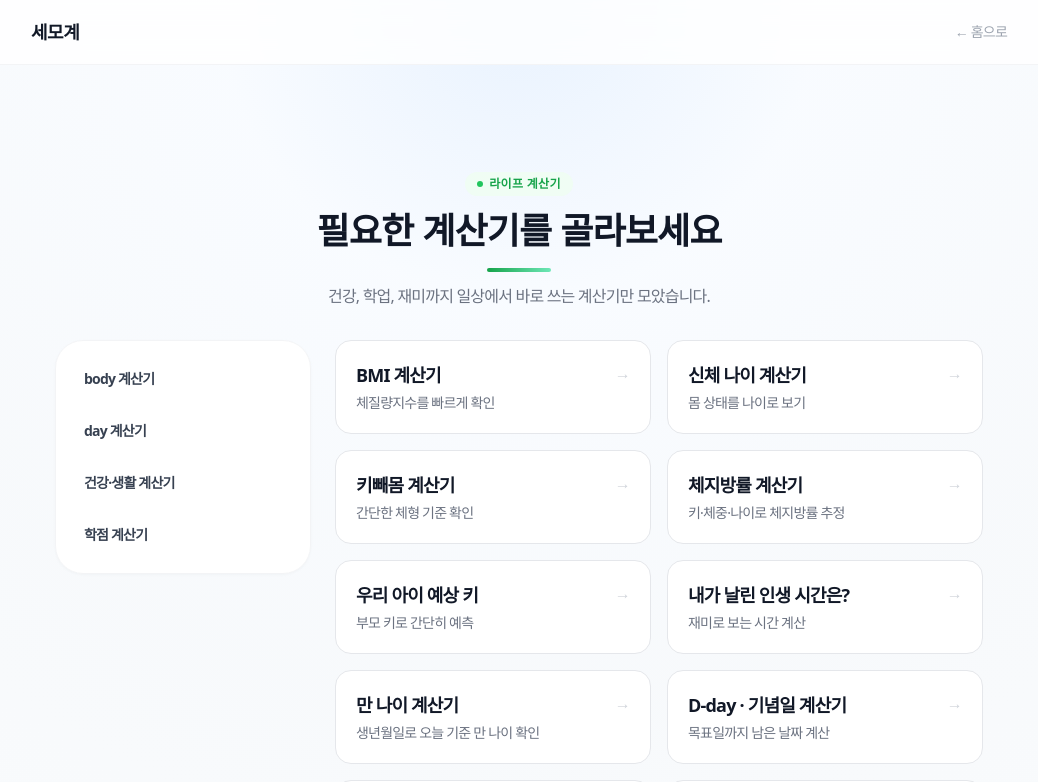
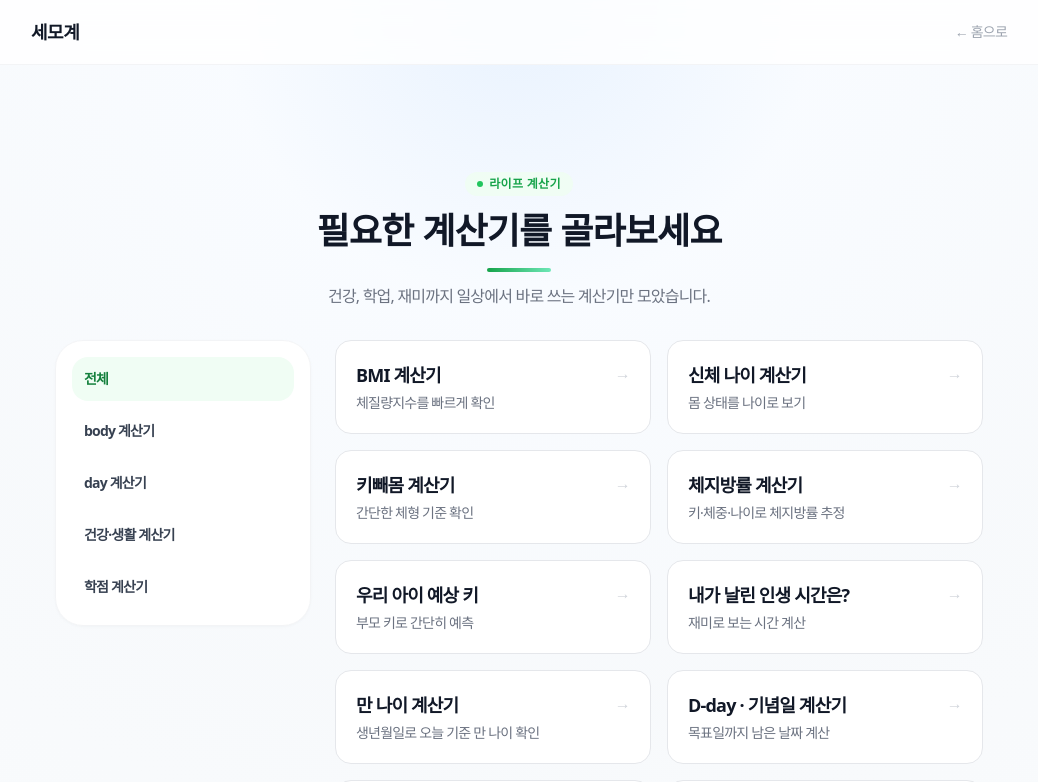
Before and after one commit to greentea2417/semogye-calculator, a Next.js app: page /life in a window 1280 px wide. Shown: the top 782 px of the page, without its empty margins (121-1159 px from the left). Built offline with nearby package versions, Linux system fonts and the light colour scheme; a web font is replaced by a local one.

Commit message:
feat: filter life calculators by category selection

```diff
--- a/app/life/page.tsx
+++ b/app/life/page.tsx
@@ -1,4 +1,7 @@
+"use client";
+
 import Link from "next/link";
+import { useEffect, useMemo, useState } from "react";
 
 type Item = { href: string; label: string; desc: string };
 type Group = { title: string; items: Item[] };
@@ -38,18 +41,28 @@ const groups: Group[] = [
   },
 ];
 
-function Sidebar({ groups }: { groups: Group[] }) {
+const ALL_TITLE = "전체";
+
+function Sidebar({ groups, selected, onSelect }: { groups: Group[]; selected: string; onSelect: (title: string) => void }) {
   return (
     <aside className="hidden md:block md:w-64 md:shrink-0">
       <div className="sticky top-6 space-y-2 rounded-[28px] border border-gray-100 bg-white p-4 shadow-sm shadow-gray-200/30">
+        <button
+          type="button"
+          onClick={() => onSelect(ALL_TITLE)}
+          className={`flex w-full items-center justify-between rounded-2xl px-3 py-3 text-sm font-bold transition ${selected === ALL_TITLE ? "bg-green-50 text-green-700" : "text-gray-700 hover:bg-gray-50"}`}
+        >
+          <span>{ALL_TITLE}</span>
+        </button>
         {groups.map((group) => (
-          <a
+          <button
             key={group.title}
-            href={`#${group.title}`}
-            className="flex items-center justify-between rounded-2xl px-3 py-3 text-sm font-bold text-gray-700 transition hover:bg-gray-50"
+            type="button"
+            onClick={() => onSelect(group.title)}
+            className={`flex w-full items-center justify-between rounded-2xl px-3 py-3 text-sm font-bold transition ${selected === group.title ? "bg-green-50 text-green-700" : "text-gray-700 hover:bg-gray-50"}`}
           >
             <span>{group.title}</span>
-          </a>
+          </button>
         ))}
       </div>
     </aside>
@@ -57,6 +70,20 @@ function Sidebar({ groups }: { groups: Group[] }) {
 }
 
 export default function LifePage() {
+  const [selected, setSelected] = useState(ALL_TITLE);
+
+  useEffect(() => {
+    const hash = decodeURIComponent(window.location.hash.replace(/^#/, ""));
+    if (hash && [...groups.map((g) => g.title), ALL_TITLE].includes(hash)) setSelected(hash);
+  }, []);
+
+  const visibleGroups = useMemo(() => {
+    if (selected === ALL_TITLE) return groups;
+    return groups.filter((group) => group.title === selected);
+  }, [selected]);
+
+  const visibleItems = useMemo(() => visibleGroups.flatMap((group) => group.items), [visibleGroups]);
+
   return (
     <div className="mx-auto max-w-6xl px-4 py-12 sm:px-6 sm:py-16">
       <div className="mb-8 text-center">
@@ -69,34 +96,10 @@ export default function LifePage() {
       </div>
 
       <div className="flex flex-col gap-6 md:flex-row">
-        <Sidebar groups={groups} />
-        <div className="min-w-0 flex-1 hidden md:block">
+        <Sidebar groups={groups} selected={selected} onSelect={setSelected} />
+        <div className="min-w-0 flex-1">
           <div className="grid grid-cols-1 gap-4 sm:grid-cols-2">
-            {groups.flatMap((group) =>
-              group.items.map((item) => (
-                <Link
-                  key={item.href}
-                  href={item.href}
-                  className="group rounded-2xl border border-gray-200 bg-white p-5 transition-all hover:-translate-y-0.5 hover:border-green-200 hover:shadow-lg"
-                >
-                  <div className="flex items-start justify-between gap-4">
-                    <div>
-                      <h2 className="text-lg font-bold text-gray-900 transition-colors group-hover:text-green-600">{item.label}</h2>
-                      <p className="mt-1 text-sm text-gray-500">{item.desc}</p>
-                    </div>
-                    <span className="text-gray-300 transition-colors group-hover:text-green-500">→</span>
-                  </div>
-                </Link>
-              ))
-            )}
-          </div>
-        </div>
-      </div>
-
-      <div className="md:hidden mt-8">
-        <div className="grid grid-cols-1 gap-4">
-          {groups.flatMap((group) =>
-            group.items.map((item) => (
+            {visibleItems.map((item) => (
               <Link
                 key={item.href}
                 href={item.href}
@@ -110,8 +113,8 @@ export default function LifePage() {
                   <span className="text-gray-300 transition-colors group-hover:text-green-500">→</span>
                 </div>
               </Link>
-            ))
-          )}
+            ))}
+          </div>
         </div>
       </div>
     </div>
```
